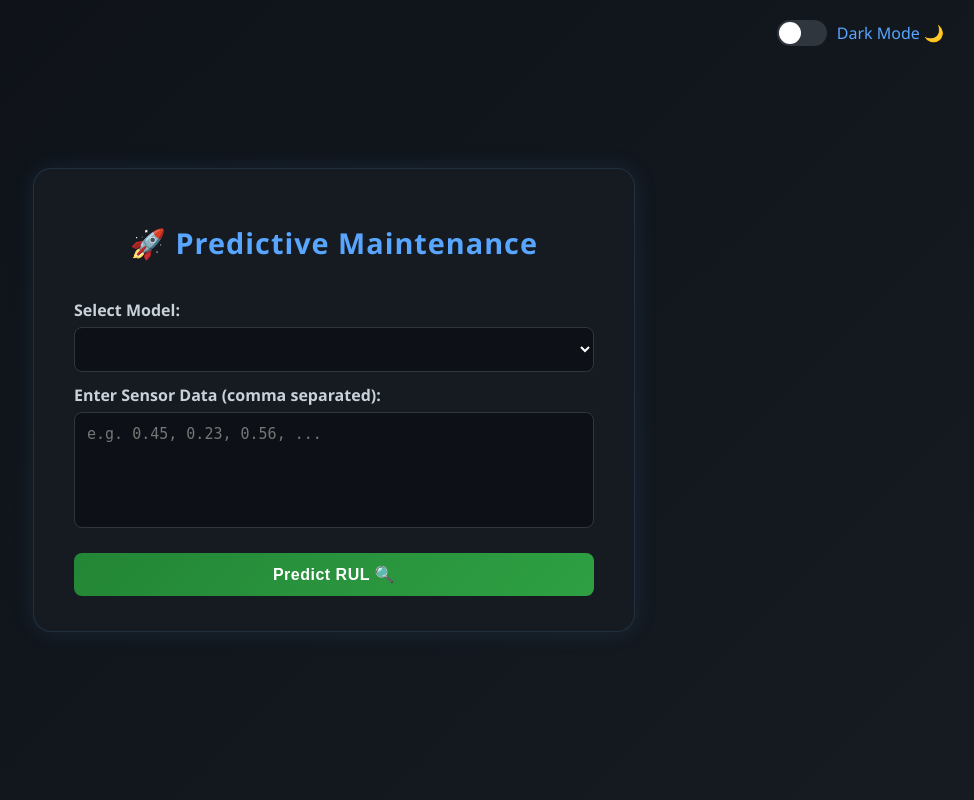
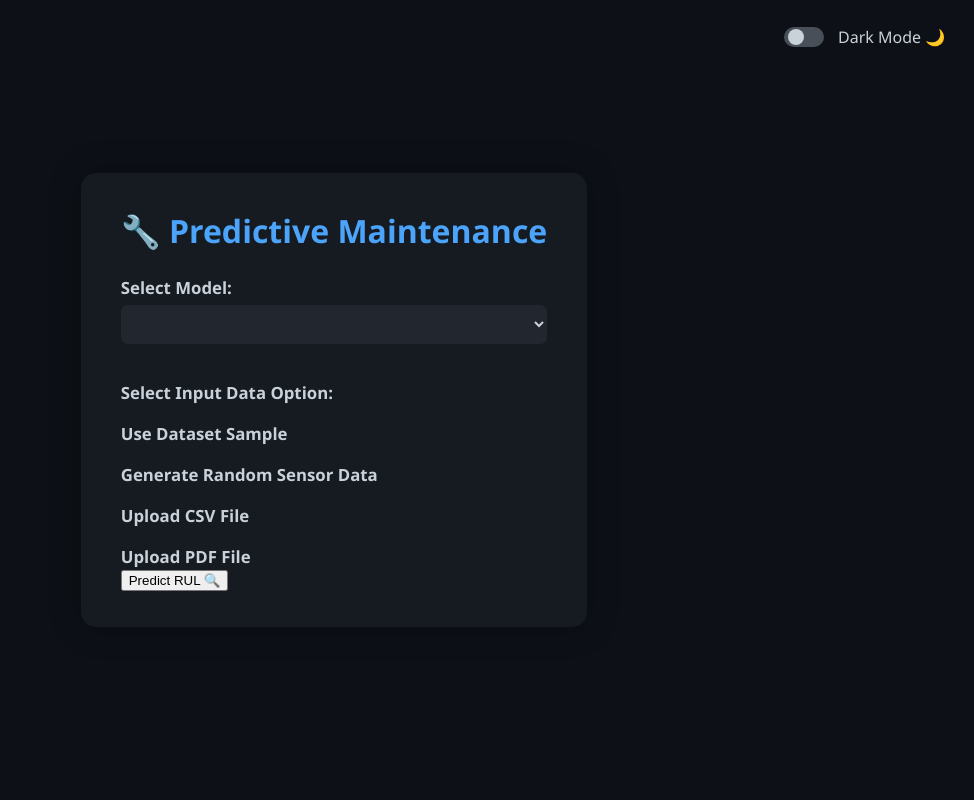
Before and after one commit to VaibhavSaxena10/predictive_maintenance, a Flask app: page / in a window 1280 px wide. Shown: the whole page, without its empty margins (306-1280 px from the left). Run offline with Flask 3, Linux system fonts and the light colour scheme; lists and menus that the app fills with data are empty.

Commit message:
Fixed Code

```diff
--- a/app.py
+++ b/app.py
@@ -8,19 +8,10 @@ from tensorflow.keras.layers import (
     MultiHeadAttention, LayerNormalization, Dense, Dropout,
     Conv1D, GlobalAveragePooling1D
 )
-# Note: Removed PdfReader as it's no longer used
+from PyPDF2 import PdfReader
 
 app = Flask(__name__)
 
-# ----------------------------
-# Configuration
-# ----------------------------
-SEQ_LENGTH = 10
-NUM_FEATURES = 21
-
-# ----------------------------
-# Load and map all models
-# ----------------------------
 def get_all_models(base_dir="saved_models"):
     model_paths = {}
     for root, dirs, files in os.walk(base_dir):
@@ -33,10 +24,8 @@ def get_all_models(base_dir="saved_models"):
                     model_paths[f"{dataset}_{model_name}"] = os.path.join(root, file)
     return model_paths
 
-
 MODEL_PATHS = get_all_models()
-MODELS = {} # Model cache
-
+MODELS = {}
 CUSTOM_OBJECTS = {
     "MultiHeadAttention": MultiHeadAttention,
     "LayerNormalization": LayerNormalization,
@@ -46,62 +35,97 @@ CUSTOM_OBJECTS = {
     "Dropout": Dropout,
 }
 
+def get_health_status(rul_value):
+    if rul_value > 80:
+        return "Healthy ✅"
+    elif rul_value > 40:
+        return "Moderate ⚠️"
+    else:
+        return "Critical 🔴"
 
-# ----------------------------
-# Helper functions
-# ----------------------------
-def get_health_status(rul_value):
-    """
-    Returns a status message and color for the result.html template.
-    """
-    if rul_value > 80:
-        return {"status": "Healthy ✅", "color": "#238636"} # Green
-    elif rul_value > 40:
-        return {"status": "Warning 🟡", "color": "#f1e05a"} # Yellow
-    else:
-        return {"status": "Critical 🔴", "color": "#da3633"} # Red
+def extract_pdf_data(pdf_file):
+    """Extract numeric sensor data from PDF."""
+    reader = PdfReader(pdf_file)
+    text = ""
+    for page in reader.pages:
+        text += page.extract_text() + "\n"
+    numbers = []
+    for token in text.replace("\n", " ").split():
+        try:
+            numbers.append(float(token))
+        except ValueError:
+            continue
+    if len(numbers) < 210:
+        raise ValueError("Not enough numeric data found in the PDF (expected 210 values).")
+    arr = np.array(numbers[:210], dtype=np.float32).reshape(1, 10, 21)
+    return arr
 
-# Note: Removed extract_pdf_data function
+def extract_csv_data(csv_file):
+    """Extract numeric sensor data from uploaded CSV file."""
+    df = pd.read_csv(csv_file, header=None)
+    values = df.values.flatten()
+    if len(values) < 210:
+        raise ValueError("Not enough data in CSV (expected at least 210 values).")
+    arr = np.array(values[:210], dtype=np.float32).reshape(1, 10, 21)
+    return arr
 
-# ----------------------------
-# ROUTES
-# ----------------------------
+def get_dataset_sample(dataset, model_name):
+    # Parse dataset part from model_name (e.g. FD001)
+    dataset_folder = os.path.join("data")
+    # Find appropriate RUL file or test file names; here use test_FDxxx.txt as sample
+    file_map = {
+        "FD001": "test_FD001.txt",
+        "FD002": "test_FD002.txt",
+        "FD003": "test_FD003.txt",
+        "FD004": "test_FD004.txt"
+    }
+    if dataset not in file_map:
+        raise ValueError(f"Dataset file for {dataset} not found.")
+    file_path = os.path.join(dataset_folder, file_map[dataset])
+    # Load sensor data from file: Assuming space-separated text; parse accordingly
+    data = []
+    with open(file_path, "r") as f:
+        for line in f:
+            vals = line.strip().split()
+            # Sensors start from column 2 (index 2 to 22: total 21 sensors)
+            sensors = vals[2:23]
+            data.append([float(x) for x in sensors])
+    # get first 10 rows as sample arbitrarily
+    sample_array = np.array(data[:10], dtype=np.float32).reshape(1, 10, 21)
+    return sample_array
+
+
 @app.route("/", methods=["GET", "POST"])
 def home():
     models = list(MODEL_PATHS.keys())
-
     if request.method == "POST":
         try:
             model_name = request.form.get("model_name")
-            input_text = request.form.get("input_data")
+            input_option = request.form.get("input_option")
 
-            if not model_name or model_name not in MODEL_PATHS:
-                raise ValueError("Please select a valid model.")
+            if input_option == "dataset":
+                dataset = model_name.split("_")[0]
+                input_data = get_dataset_sample(dataset, model_name)
 
-            if not input_text:
-                raise ValueError("Sensor data cannot be empty.")
+            elif input_option == "random":
+                input_data = np.random.rand(1,10,21).astype(np.float32)
 
-            # --- CORE FIX: Parse and reshape text data ---
-            numbers = []
-            for val in input_text.split(','):
-                if val.strip():
-                    numbers.append(float(val.strip()))
+            elif input_option == "csv":
+                csv_file = request.files.get("csv_file")
+                if csv_file is None or csv_file.filename == "":
+                    raise ValueError("No CSV file uploaded.")
+                input_data = extract_csv_data(csv_file)
 
-            expected_numbers = SEQ_LENGTH * NUM_FEATURES
-            if len(numbers) != expected_numbers:
-                raise ValueError(
-                    f"Invalid data shape. Expected {expected_numbers} numbers "
-                    f"(for {SEQ_LENGTH} timesteps x {NUM_FEATURES} features), "
-                    f"but received {len(numbers)}."
-                )
+            elif input_option == "pdf":
+                pdf_file = request.files.get("pdf_file")
+                if pdf_file is None or pdf_file.filename == "":
+                    raise ValueError("No PDF file uploaded.")
+                input_data = extract_pdf_data(pdf_file)
 
-            # Reshape to (1, 10, 21)
-            input_data = np.array(numbers, dtype=np.float32).reshape(1, SEQ_LENGTH, NUM_FEATURES)
-            # --- End of Core Fix ---
+            else:
+                raise ValueError("Invalid input option selected.")
 
-            # Load model if not cached
             if model_name not in MODELS:
-                print(f"Loading model: {model_name}...")
                 MODELS[model_name] = load_model(
                     MODEL_PATHS[model_name],
                     compile=False,
@@ -112,33 +136,25 @@ def home():
             prediction = model.predict(input_data)
             rul_value = float(prediction.flatten()[0])
 
-            status_info = get_health_status(rul_value)
+            result = {
+                "model_used": model_name,
+                "dataset_used": input_option,
+                "predicted_RUL": round(rul_value,2),
+                "machine_status": get_health_status(rul_value)
+            }
 
-            # ✅ Render the new result.html page with correct variables
-            return render_template(
-                "result.html",
-                model_name=model_name,
-                rul=round(rul_value, 2),
-                status=status_info["status"],
-                color=status_info["color"]
-            )
+            return render_template("result.html", result=result)
 
         except Exception as e:
-            # ✅ Render result.html with the error
             return render_template("result.html", error=str(e))
-
-    # GET request: Just show the main page
-    return render_template("index.html", models=models)
-
-
-# --- FIX ---
-# Removed the entire /predict API route as it's not used by the form.
+    else:
+        return render_template("index.html", models=models)
 
 
 if __name__ == "__main__":
-    print("🔍 Scanning models...")
+    print("Scanning models...")
     if MODEL_PATHS:
-        print(f"✅ Found {len(MODEL_PATHS)} models: {list(MODEL_PATHS.keys())}")
+        print(f"Found {len(MODEL_PATHS)} models.")
     else:
-        print("⚠️ No models found. Please run training first.")
+        print("No saved models found. Please check the saved_models folder.")
     app.run(debug=True)
--- a/static/css/style.css
+++ b/static/css/style.css
@@ -1,201 +1,206 @@
-/* =========================
-   🌙 Global Styles
-========================= */
 body {
-  font-family: 'Segoe UI', sans-serif;
-  background: linear-gradient(135deg, #0d1117 0%, #161b22 100%);
-  color: #fff;
+    font-family: 'Segoe UI', Tahoma, Geneva, Verdana, sans-serif;
+    background-color: #0d1117;
+    color: #c9d1d9;
+    margin: 0;
+    height: 100vh;
     display: flex;
     justify-content: center;
     align-items: center;
-  height: 100vh;
-  margin: 0;
-  transition: background 0.5s ease, color 0.5s ease;
+    transition: background 0.5s, color 0.5s;
+}
+body.light-mode {
+    background-color: #f5f5f5;
+    color: #222;
+}
+.container {
+    background: #161b22;
+    padding: 36px 40px 36px 40px;
+    border-radius: 15px;
+    min-width: 375px;
+    max-width: 430px;
+    box-shadow: 0 0 32px rgba(0,0,0,0.3);
+    margin: 42px auto;
+    transition: background 0.5s, color 0.5s;
+}
+body.light-mode .container {
+    background: #fff;
+    color: #222;
+}
+h1 {
+    text-align: center;
+    color: #4ba3fa;
+    font-size: 2rem;
+    margin: 0 0 1.5rem 0;
+    transition: color 0.5s;
+}
+.result-title {
+    font-size: 2rem;
+    text-align: center;
+}
+label {
+    display: block;
+    margin-top: 18px;
+    font-weight: bold;
+    font-size: 1.05rem;
+}
+input[type="file"], select, textarea {
+    width: 100%;
+    padding: 9px;
+    border-radius: 7px;
+    border: none;
+    margin-top: 6px;
+    background: #22262e;
+    color: #c9d1d9;
+    font-size: 1.05rem;
+    margin-bottom: 1.2rem;
+}
+body.light-mode input[type="file"], body.light-mode select, body.light-mode textarea {
+    background: #f5f5f5;
+    color: #222;
+}
+input[type="radio"] { display: none; }
+
+.input-options {
+    display: flex;
+    flex-direction: column;
+    gap: 17px;
+    margin: 0.8rem 0 1.2rem 0;
+}
+.input-option {
+    position: relative;
+    padding: 17px 17px 13px 56px;
+    border-radius: 9px;
+    cursor: pointer;
+    transition: background 0.3s, box-shadow 0.3s;
+    background: #20262f;
+    display: flex;
+    flex-direction: column;
+    border: 2px solid transparent;
+}
+.input-option:hover, .input-option:focus-within {
+    background: #232b3a;
+    border: 2px solid #64b5f6;
+    box-shadow: 0 0 8px #64b5f644;
+}
+body.light-mode .input-option {
+    background: #f2f7fc;
+}
+body.light-mode .input-option:hover, body.light-mode .input-option:focus-within {
+    background: #f7fbfe;
+    border: 2px solid #73c8ed;
+}
+.input-option input[type="radio"]:checked + .radio-custom {
+    border: 2px solid #339cff;
+    background: #2c6df7;
+}
+.radio-custom {
+    position: absolute;
+    left: 19px; top: 10px;
+    width: 22px; height: 22px;
+    background: #232a36;
+    border: 2px solid #495466;
+    border-radius: 50%;
+    display: inline-block;
+    transition: background 0.3s, border 0.3s;
+}
+body.light-mode .radio-custom {
+    background: #e6eaff;
+    border: 2px solid #bbc7d8;
+}
+.input-option input[type="radio"]:checked + .radio-custom::after {
+    content: "";
+    display: block;
+    width: 12px; height: 12px;
+    border-radius: 50%;
+    background: #8fdc8b;
+    position: absolute;
+    left: 4px; top: 4px;
+}
+.option-title { font-size: 1.08rem; font-weight: bold; color: #6bb1ff; }
+body.light-mode .option-title { color: #1960ba; }
+.option-desc { font-size: 0.92rem; opacity: 0.85; color: #8bb4d8; }
+body.light-mode .option-desc { color: #2a4b60; }
+
+.styled-btn {
+    margin-top: 18px;
+    width: 100%;
+    padding: 15px;
+    background-color: #238636;
+    border: none;
+    border-radius: 7px;
+    color: #fff;
+    cursor: pointer;
+    font-size: 1.11rem;
+    box-shadow: 0 2px 18px -2px #38bb8d33;
+    font-weight: 500;
+    transition: background 0.3s, transform 0.2s;
+}
+.styled-btn:hover {
+    background: linear-gradient(90deg, #32ca91 0%, #209387 100%);
+    transform: scale(1.02);
 }
 
-/* =========================
-   🌌 Container (Card)
-========================= */
-.container {
+.result-container {
+    padding: 32px 34px 34px 34px;
+}
+.result-detail {
+    margin: 1.7rem 0 1.1rem 0;
+    line-height: 2;
+    font-size: 1.15rem;
+    text-align: left;
+}
+.hl {
+    color: #3ad7a3;
+    font-weight: 600;
+}
+.styled-link {
+    display: inline-block;
+    margin-top: 15px;
+    padding: 8px 20px;
     background: #161b22;
-  padding: 35px 40px;
-  border-radius: 18px;
-  width: 520px;
-  box-shadow: 0 0 25px rgba(88, 166, 255, 0.1);
-  border: 1px solid rgba(88, 166, 255, 0.15);
-  transition: all 0.3s ease-in-out;
+    color: #58a6ff;
+    border-radius: 6px;
+    text-decoration: none;
+    font-weight: bold;
+    border: 2px solid #222d3a;
+    transition: background 0.3s, color 0.3s, border 0.3s;
 }
+.styled-link:hover {
+    background: #58a6ff;
+    color: #1a232e;
+    border-color: #58a6ff;
+}
+body.light-mode .styled-link { background: #f5f5f5; color: #236ada; border: 2px solid #bfdaff; }
+body.light-mode .styled-link:hover { background: #236ada; color: #fff; border-color: #236ada; }
 
-.container:hover {
-  box-shadow: 0 0 35px rgba(88, 166, 255, 0.25);
-  transform: translateY(-3px);
-}
-
-h1 {
-  color: #58a6ff;
-  text-align: center;
-  margin-bottom: 25px;
-  font-size: 1.8em;
-  letter-spacing: 1px;
-}
-
-/* =========================
-   📋 Form Styling
-========================= */
-form {
-  display: flex;
-  flex-direction: column;
-}
-
-label {
-  margin-top: 12px;
-  font-weight: 600;
-  color: #c9d1d9;
-}
-
-textarea, select {
-  margin-top: 6px;
-  padding: 12px;
-  border: 1px solid #30363d;
-  border-radius: 8px;
-  background: #0d1117;
-  color: #fff;
-  font-size: 15px;
-  resize: none;
-  transition: border-color 0.3s ease, box-shadow 0.3s ease;
-}
-
-textarea:focus, select:focus {
-  border-color: #58a6ff;
-  box-shadow: 0 0 5px rgba(88, 166, 255, 0.5);
-  outline: none;
-}
-
-/* =========================
-   🟩 Button
-========================= */
-button {
-  margin-top: 25px;
-  padding: 12px;
-  background: linear-gradient(135deg, #238636, #2ea043);
-  border: none;
-  color: white;
-  border-radius: 8px;
-  cursor: pointer;
-  font-size: 16px;
-  font-weight: 600;
-  letter-spacing: 0.5px;
-  transition: all 0.3s ease;
-}
-
-button:hover {
-  background: linear-gradient(135deg, #2ea043, #3fb950);
-  transform: scale(1.05);
-}
-
-/* =========================
-   🌞 Light Mode
-========================= */
-.light-mode {
-  background: linear-gradient(135deg, #f6f8fa 0%, #ffffff 100%);
-  color: #24292f;
-}
-
-.light-mode .container {
-  background: #ffffff;
-  box-shadow: 0 0 25px rgba(0, 0, 0, 0.1);
-  border: 1px solid #d0d7de;
-}
-
-.light-mode h1 {
-  color: #0969da;
-}
-
-.light-mode textarea,
-.light-mode select {
-  background: #f6f8fa;
-  color: #24292f;
-  border: 1px solid #d0d7de;
-}
-
-.light-mode textarea:focus,
-.light-mode select:focus {
-  border-color: #0969da;
-  box-shadow: 0 0 6px rgba(9, 105, 218, 0.4);
-}
-
-.light-mode button {
-  background: linear-gradient(135deg, #218bff, #42a0ff);
-}
-
-.light-mode button:hover {
-  background: linear-gradient(135deg, #42a0ff, #58a6ff);
-}
-
-/* =========================
-   🌓 Toggle Switch
-========================= */
 .toggle-container {
-  position: absolute;
-  top: 20px;
-  right: 30px;
+    position: fixed;
+    top: 1.6rem;
+    right: 1.8rem;
+    user-select: none;
     display: flex;
     align-items: center;
-  gap: 10px;
-  color: #58a6ff;
-  font-weight: 500;
     cursor: pointer;
+    z-index: 15;
 }
-
 .toggle-switch {
-  width: 50px;
-  height: 26px;
-  background: #30363d;
-  border-radius: 13px;
+    width: 40px;
+    height: 20px;
+    background: #484f58;
+    border-radius: 10px;
+    margin-right: 14px;
     position: relative;
-  transition: background 0.4s ease;
+    transition: background-color 0.3s;
 }
-
+body.light-mode .toggle-switch { background: #238636; }
 .toggle-switch::before {
-  content: '';
+    content: "";
     position: absolute;
-  width: 22px;
-  height: 22px;
-  background: #fff;
+    top: 2px; left: 4px;
+    width: 16px; height: 16px;
+    background: #c9d1d9;
     border-radius: 50%;
-  top: 2px;
-  left: 2px;
-  transition: all 0.3s ease;
+    transition: transform 0.3s;
 }
-
-.light-mode .toggle-switch {
-  background: #58a6ff;
-}
-
-.light-mode .toggle-switch::before {
-  transform: translateX(24px);
-}
-
-/* =========================
-   📊 Result Card
-========================= */
-.result-card {
-  background: rgba(88, 166, 255, 0.1);
-  border: 1px solid rgba(88, 166, 255, 0.3);
-  padding: 15px;
-  border-radius: 10px;
-  margin-top: 25px;
-  text-align: center;
-  color: #c9d1d9;
-  animation: fadeIn 0.8s ease;
-}
-
-.light-mode .result-card {
-  background: rgba(9, 105, 218, 0.1);
-  color: #24292f;
-}
-
-@keyframes fadeIn {
-  from {opacity: 0; transform: translateY(15px);}
-  to {opacity: 1; transform: translateY(0);}
-}
+body.light-mode .toggle-switch::before { transform: translateX(20px); }
--- a/templates/index.html
+++ b/templates/index.html
@@ -1,38 +1,56 @@
 <!DOCTYPE html>
 <html lang="en">
 <head>
-    <meta charset="UTF-8">
-    <meta name="viewport" content="width=device-width, initial-scale=1.0">
+    <meta charset="UTF-8" />
+    <meta name="viewport" content="width=device-width, initial-scale=1" />
     <title>Predictive Maintenance Dashboard</title>
-    <link rel="stylesheet" href="{{ url_for('static', filename='css/style.css') }}">
+    <link rel="stylesheet" href="{{ url_for('static', filename='css/style.css') }}" />
 </head>
-
 <body>
-
-    <!-- 🌗 Theme Toggle -->
     <div class="toggle-container" onclick="toggleTheme()">
         <div class="toggle-switch"></div>
         <span id="theme-label">Dark Mode 🌙</span>
     </div>
-
-    <!-- ⚙️ Main Container -->
     <div class="container">
-        <h1>🚀 Predictive Maintenance</h1>
-
-        <form id="predictForm" method="POST" action="/predict">
+        <h1>🔧 Predictive Maintenance</h1>
+        <form method="POST" enctype="multipart/form-data">
             <label for="model_name">Select Model:</label>
-            <select name="model_name" id="model_name">
+            <select name="model_name" id="model_name" required>
                 {% for model in models %}
                 <option value="{{ model }}">{{ model }}</option>
                 {% endfor %}
             </select>
 
-            <label for="input_data">Enter Sensor Data (comma separated):</label>
-            <textarea name="input_data" id="input_data" rows="5" placeholder="e.g. 0.45, 0.23, 0.56, ..."></textarea>
+            <label>Select Input Data Option:</label>
+            <div>
+                <input type="radio" id="dataset" name="input_option" value="dataset" checked />
+                <label for="dataset">Use Dataset Sample</label>
+            </div>
+            <div>
+                <input type="radio" id="random" name="input_option" value="random" />
+                <label for="random">Generate Random Sensor Data</label>
+            </div>
+            <div>
+                <input type="radio" id="csv" name="input_option" value="csv" />
+                <label for="csv">Upload CSV File</label>
+            </div>
+            <div>
+                <input type="radio" id="pdf" name="input_option" value="pdf" />
+                <label for="pdf">Upload PDF File</label>
+            </div>
+
+            <div id="fileInputCsv" style="display:none;">
+                <label for="csv_file">Upload CSV (CSV format, values only):</label>
+                <input type="file" name="csv_file" id="csv_file" accept=".csv" />
+            </div>
+            <div id="fileInputPdf" style="display:none;">
+                <label for="pdf_file">Upload PDF:</label>
+                <input type="file" name="pdf_file" id="pdf_file" accept="application/pdf" />
+            </div>
 
             <button type="submit">Predict RUL 🔍</button>
         </form>
-    <!-- 🌞 Toggle Script -->
+    </div>
     <script>
         function toggleTheme() {
             document.body.classList.toggle("light-mode");
@@ -43,7 +61,23 @@
                 label.textContent = "Dark Mode 🌙";
             }
         }
+        // File input toggling
+        const datasetRadio = document.getElementById("dataset");
+        const randomRadio = document.getElementById("random");
+        const csvRadio = document.getElementById("csv");
+        const pdfRadio = document.getElementById("pdf");
+        const csvInput = document.getElementById("fileInputCsv");
+        const pdfInput = document.getElementById("fileInputPdf");
+
+        function updateFileInputs() {
+            csvInput.style.display = csvRadio.checked ? "block" : "none";
+            pdfInput.style.display = pdfRadio.checked ? "block" : "none";
+        }
+        datasetRadio.addEventListener("change", updateFileInputs);
+        randomRadio.addEventListener("change", updateFileInputs);
+        csvRadio.addEventListener("change", updateFileInputs);
+        pdfRadio.addEventListener("change", updateFileInputs);
+        window.onload = updateFileInputs;
     </script>
-
 </body>
 </html>
```
Also changed, not shown: templates/result.html (+33 -14 lines). Lines whose indentation alone changed are shown as unchanged.
